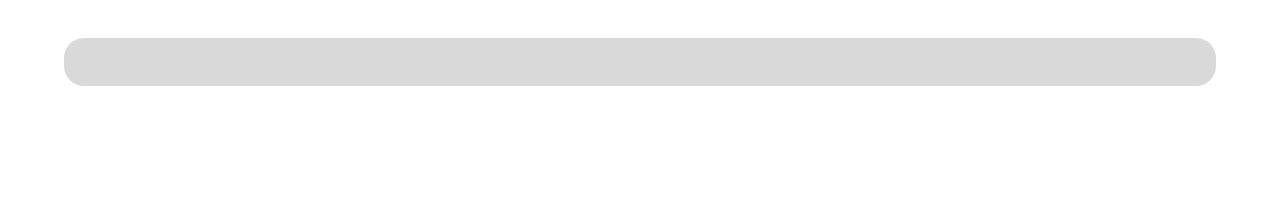
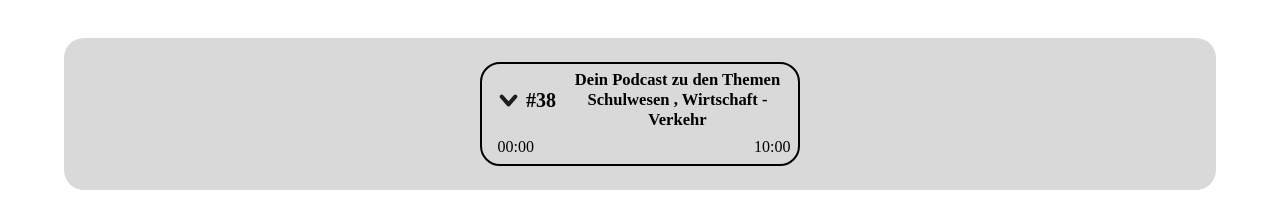
Before and after one commit to policast/msi-webapp, a Nuxt app: page / in a window 1280 px wide. Shown: the part 1024-1231 px from the top of the page. Before the commit the page ends 1130 px from the top, so only its background shows below. Built offline with nearby package versions, Linux system fonts and the light colour scheme.

Commit message:
Start build the AudioPlayer

```diff
--- a/assets/styles/main.scss
+++ b/assets/styles/main.scss
@@ -13,3 +13,11 @@
   a{
     text-decoration: none;
   }
+
+  @keyframes grow {
+    from{
+      height: inherit;
+    } to {
+      height: fit-content;
+    }
+  }
--- /dev/null
+++ b/components/audioplayer.vue
@@ -0,0 +1,102 @@
+<script lang="ts" setup>
+import { ref } from 'vue'
+
+const playerOpen = ref(false);
+
+function togglePlayer() {
+    playerOpen.value = !playerOpen.value
+}
+
+</script>
+
+<template>
+    <div class="player-wrapper" v-if="playerOpen">
+
+        <div class="weekAndThemes">
+            <div class="week"><img src="../assets/images/arrow.svg" @click="togglePlayer()"> #38</div>
+            <div class="themes">
+                <h5>Dein Podcast zu den Themen Schulwesen , Wirtschaft - Verkehr</h5>
+            </div>
+            <img class="playButton" src="../assets/images/play-circle.svg">
+        </div>
+    </div>
+
+    <div class="player-wrapper fullPlayer" v-else>
+        <div class="weekAndThemes">
+            <div class="week"><img src="../assets/images/arrow.svg" @click="togglePlayer()"> #38</div>
+            <div class="themes">
+                <h5>Dein Podcast zu den Themen Schulwesen , Wirtschaft - Verkehr</h5>
+            </div>
+        </div>
+        <div class="playStatus">
+            <div class="currentPlayTime">00:00</div>
+            <div class="playProgress"></div>
+            <div class="fullPlayTime">10:00</div>
+        </div>
+    </div>
+</template>
+
+<style lang="scss" scoped>
+.player-wrapper {
+    @include mix.center($g: 8px);
+    flex-wrap: wrap;
+    width: 25vw;
+    padding: 8px;
+    border-radius: 20px;
+    border: 2px solid black;
+}
+
+.weekAndThemes {
+    @include mix.center($g: 0px);
+    font-size: 20px;
+    width: 100%;
+}
+
+.week {
+    @include mix.center($g: 8px);
+    width: 20%;
+    font-weight: 700;
+
+    img {
+        cursor: pointer;
+    }
+}
+
+.themes {
+    width: 65%;
+    text-align: center;
+}
+
+.playButton {
+    cursor: pointer;
+    width: 15%;
+    aspect-ratio: 1/1;
+}
+
+.fullPlayer {
+    padding-top: 6px;
+    animation: grow 2s ease-out;
+
+    .weekAndThemes {
+        .week {
+            width: 25%;
+        }
+
+        .themes {
+            width: 75%;
+        }
+    }
+}
+
+.playStatus{
+    @include mix.center($jc:flex-start);
+    width: 95%;
+
+    .currentPlayTime , .fullPlayTime{
+        width: 10%;
+    }
+    .playProgress{
+        width: 80%;
+    }
+}
+</style>
--- a/components/podcast.vue
+++ b/components/podcast.vue
@@ -1,6 +1,6 @@
 <template>
     <div class="podcast-wrapper">
-
+        <audioplayer/>
     </div>
 </template>
 
```
Also changed, not shown: assets/images/arrow.svg (added).
